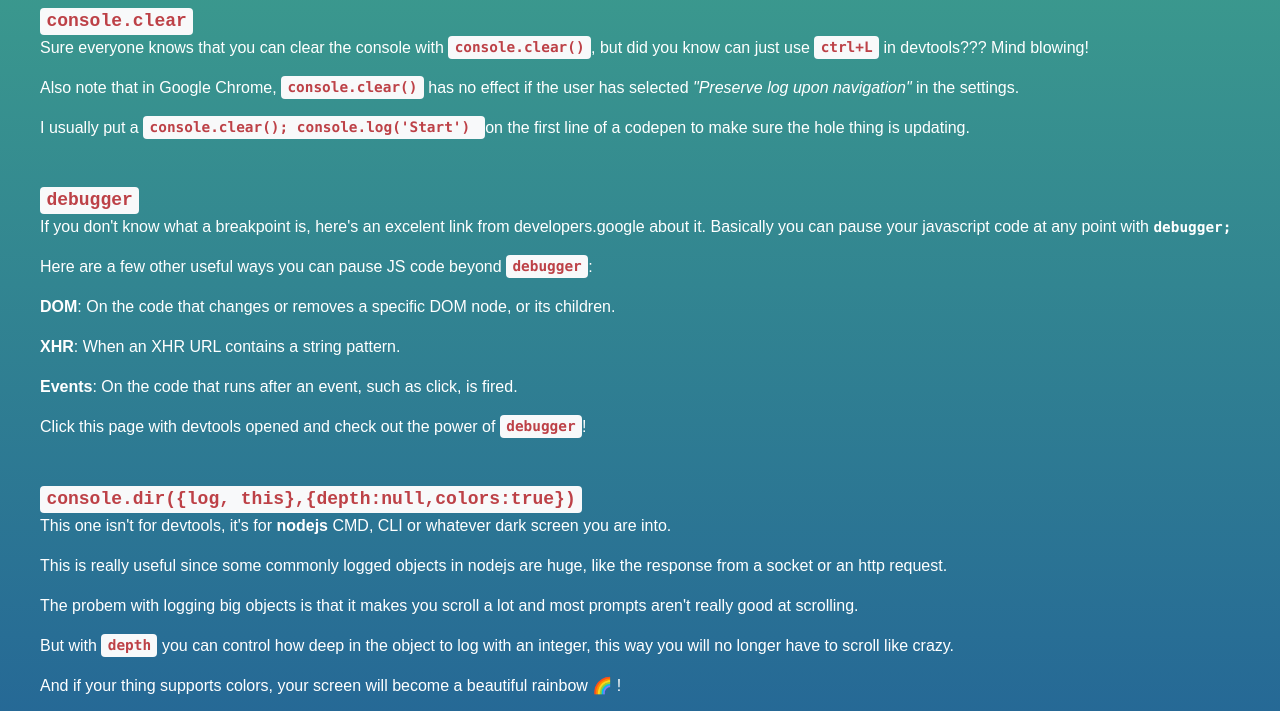
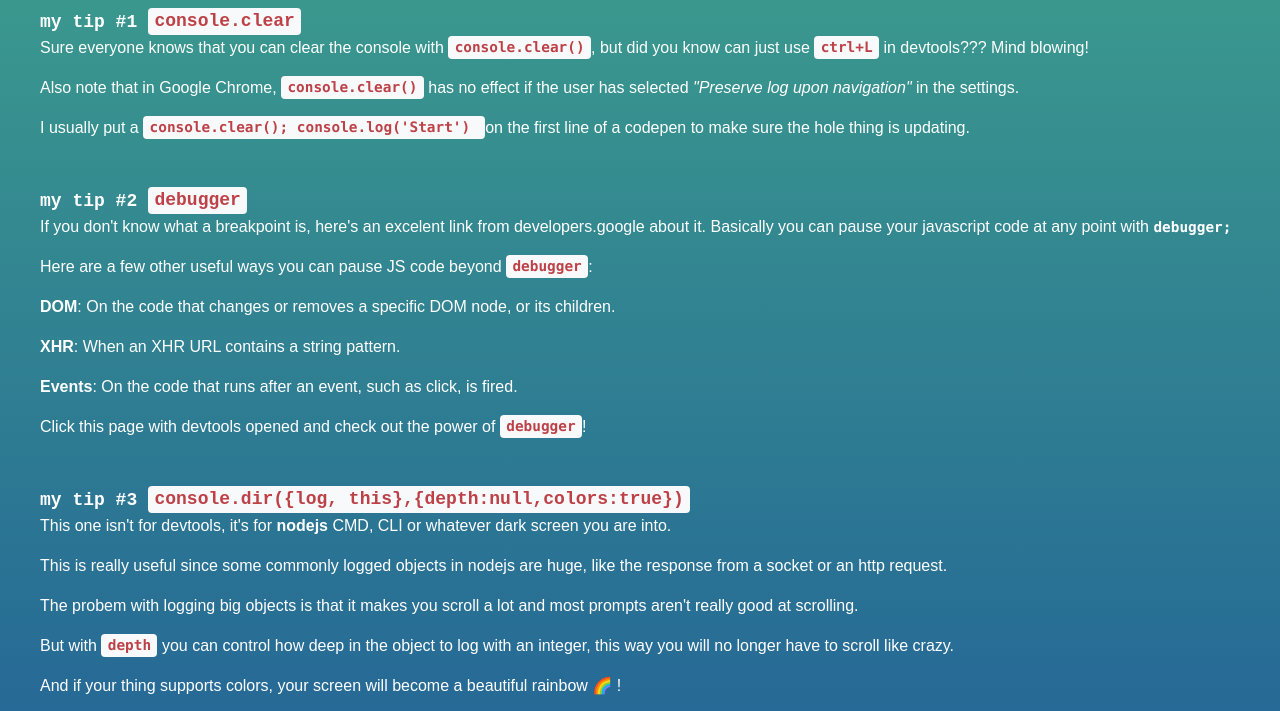
Before and after one commit to stewilondanga/debug-tip, a plain HTML site: page index.html in a window 1280 px wide. Shown: the part 68-779 px from the top of the page. Drawn offline with nearby package versions, Linux system fonts and the light colour scheme.

Commit message:
add css/styles.css

```diff
--- a/css/styles.css
+++ b/css/styles.css
@@ -52,10 +52,11 @@ code {
   font-weight: bold;
 }
 
-/*li:before {
-  content: "my tip #" counter(li) " ";
+li:before {
+  content: "my tip #"counter(li) " ";
 }
-p {
+
+/*p {
   margin: 0;
   padding: 0.8em;
 }
```
